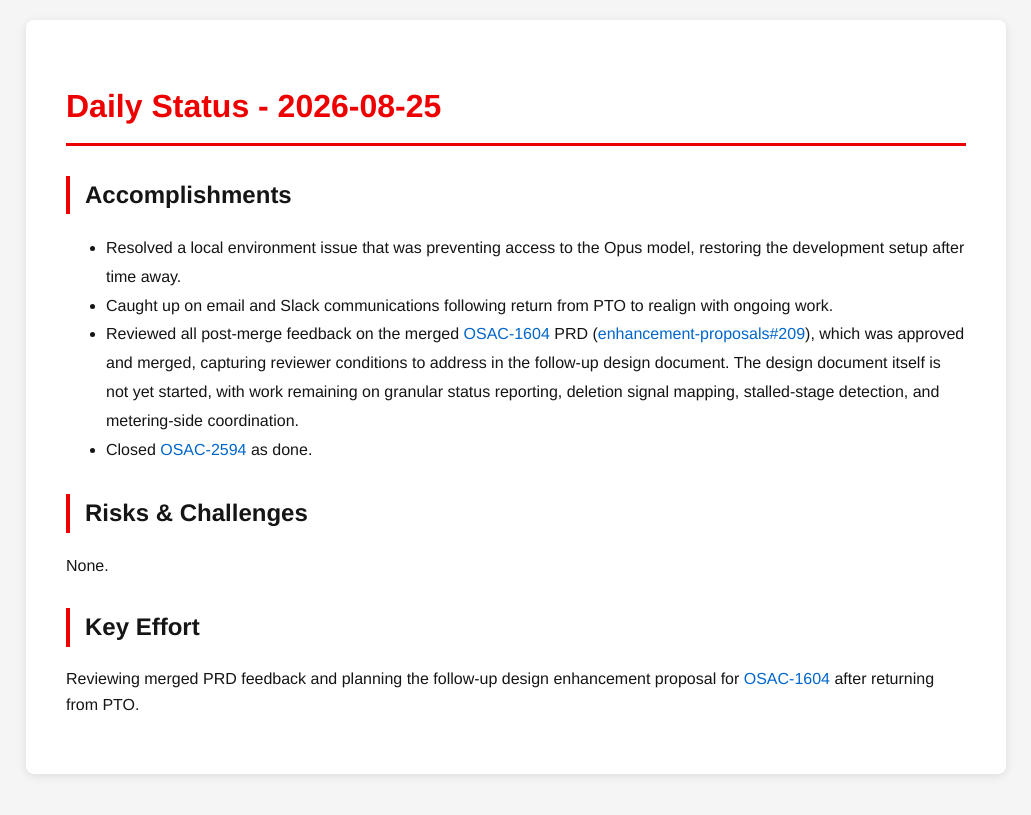
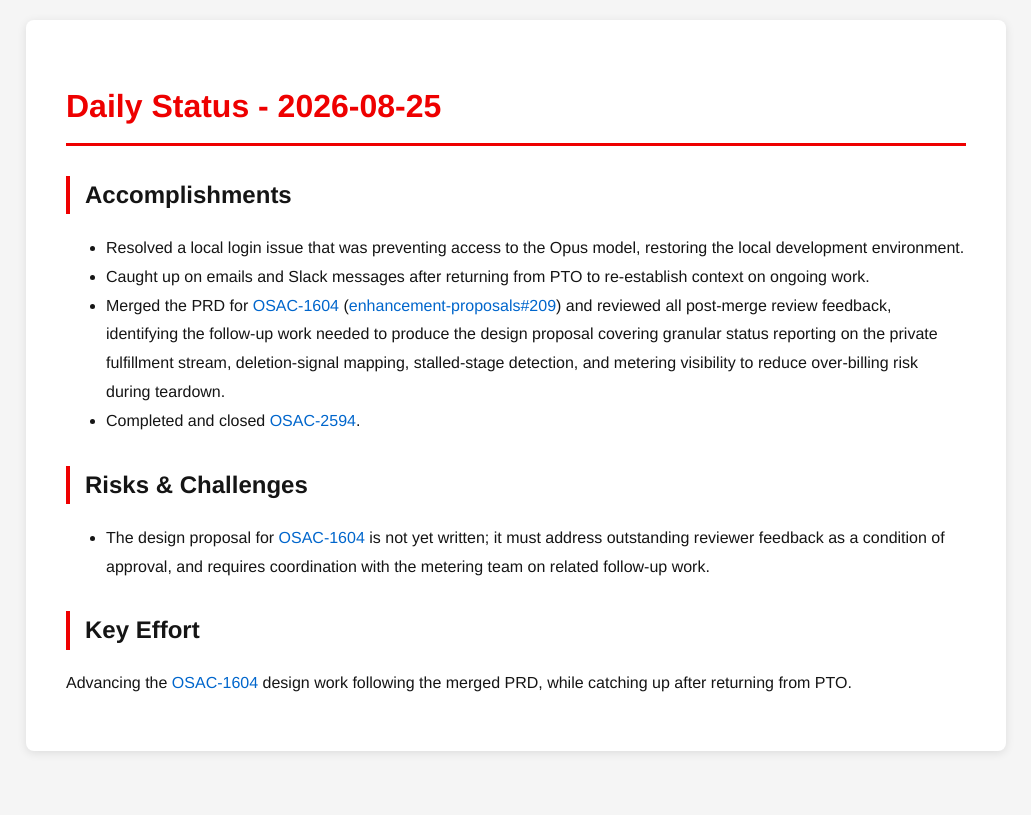
Before and after one commit to tzvatot/daily-status, a Jekyll site: the page built from 2026-08-25.md, in a window 1280 px wide. Shown: the top 815 px of the page, without its empty margins (124-1155 px from the left). Built offline with Jekyll 4.4.1, drawn with Linux system fonts in a browser that asks for light colours.

Commit message:
Daily status update - 2026-08-25

```diff
--- a/2026-08-25.md
+++ b/2026-08-25.md
@@ -7,13 +7,13 @@ date: 2026-08-25
 # Daily Status - 2026-08-25
 
 ## Accomplishments
-- Resolved a local environment issue that was preventing access to the Opus model, restoring the development setup after time away.
-- Caught up on email and Slack communications following return from PTO to realign with ongoing work.
-- Reviewed all post-merge feedback on the merged [OSAC-1604](https://redhat.atlassian.net/browse/OSAC-1604) PRD ([enhancement-proposals#209](https://github.com/osac-project/enhancement-proposals/pull/209)), which was approved and merged, capturing reviewer conditions to address in the follow-up design document. The design document itself is not yet started, with work remaining on granular status reporting, deletion signal mapping, stalled-stage detection, and metering-side coordination.
-- Closed [OSAC-2594](https://redhat.atlassian.net/browse/OSAC-2594) as done.
+- Resolved a local login issue that was preventing access to the Opus model, restoring the local development environment.
+- Caught up on emails and Slack messages after returning from PTO to re-establish context on ongoing work.
+- Merged the PRD for [OSAC-1604](https://redhat.atlassian.net/browse/OSAC-1604) ([enhancement-proposals#209](https://github.com/osac-project/enhancement-proposals/pull/209)) and reviewed all post-merge review feedback, identifying the follow-up work needed to produce the design proposal covering granular status reporting on the private fulfillment stream, deletion-signal mapping, stalled-stage detection, and metering visibility to reduce over-billing risk during teardown.
+- Completed and closed [OSAC-2594](https://redhat.atlassian.net/browse/OSAC-2594).
 
 ## Risks & Challenges
-None.
+- The design proposal for [OSAC-1604](https://redhat.atlassian.net/browse/OSAC-1604) is not yet written; it must address outstanding reviewer feedback as a condition of approval, and requires coordination with the metering team on related follow-up work.
 
 ## Key Effort
-Reviewing merged PRD feedback and planning the follow-up design enhancement proposal for [OSAC-1604](https://redhat.atlassian.net/browse/OSAC-1604) after returning from PTO.
+Advancing the [OSAC-1604](https://redhat.atlassian.net/browse/OSAC-1604) design work following the merged PRD, while catching up after returning from PTO.
```
